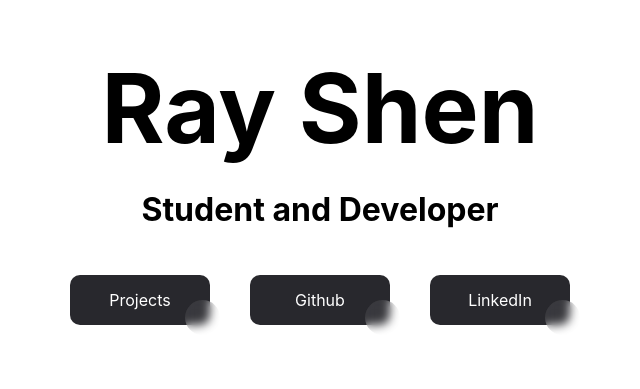
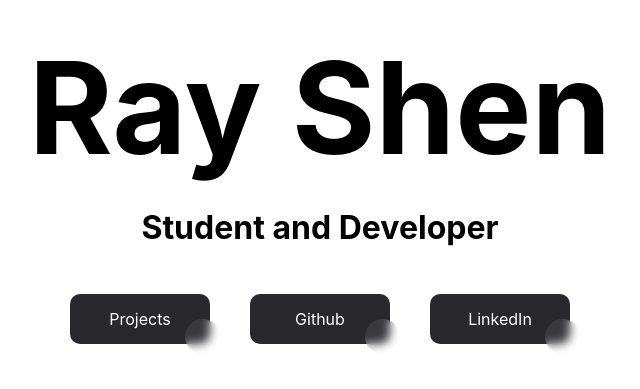
Before and after one commit to ray-shen-me/portfolio, a Next.js app: page / in a window 1280 px wide. Shown: the part 201-590 px from the top of the page, without its empty margins (320-960 px from the left). Built offline with nearby package versions, Linux system fonts and the light colour scheme.

Commit message:
working buttons

```diff
--- a/pages/index.js
+++ b/pages/index.js
@@ -7,6 +7,7 @@ export default function Home() {
     <div className={styles.container}>
       <Head>
         <title>Ray Shen</title>
+        <link rel="icon" type = "image/x-icon" href = "/public/favicon.ico"></link>
       </Head>
 
       <main>
@@ -15,9 +16,9 @@ export default function Home() {
         </h1>
         <h2 className={styles.names}>Student and Developer</h2>
         <div className={styles.bcontainer}>
-          <button className={styles.buttons}>Projects</button>
-          <button className={styles.buttons}>Github</button>
-          <button className={styles.buttons}>LinkedIn</button>
+          <Link href = "/projects/project"><button className={styles.buttons}>Projects</button></Link>
+          <a href = "https://github.com/rayyshen" target="_blank"><button className={styles.buttons}>Github</button></a>
+          <a href = "https://www.linkedin.com/in/ray-shen-15b7b8260/" target="_blank"><button className={styles.buttons}>LinkedIn</button></a>
         </div>
       </main>
 
--- a/pages/projects/project.js
+++ b/pages/projects/project.js
@@ -1,3 +1,5 @@
-export default function FirstPost() {
+import Link from "next/link";
+
+export default function project() {
     return <h1>Projects</h1>;
   }
--- a/styles/Home.module.css
+++ b/styles/Home.module.css
@@ -21,7 +21,7 @@
 .title {
   margin: 0 0 0rem;
   line-height: 1.15;
-  font-size: 6rem;
+  font-size: 8rem;
 }
 
 
```
Also changed, not shown: 1 other file (tests, documents, lock files or other folders).
